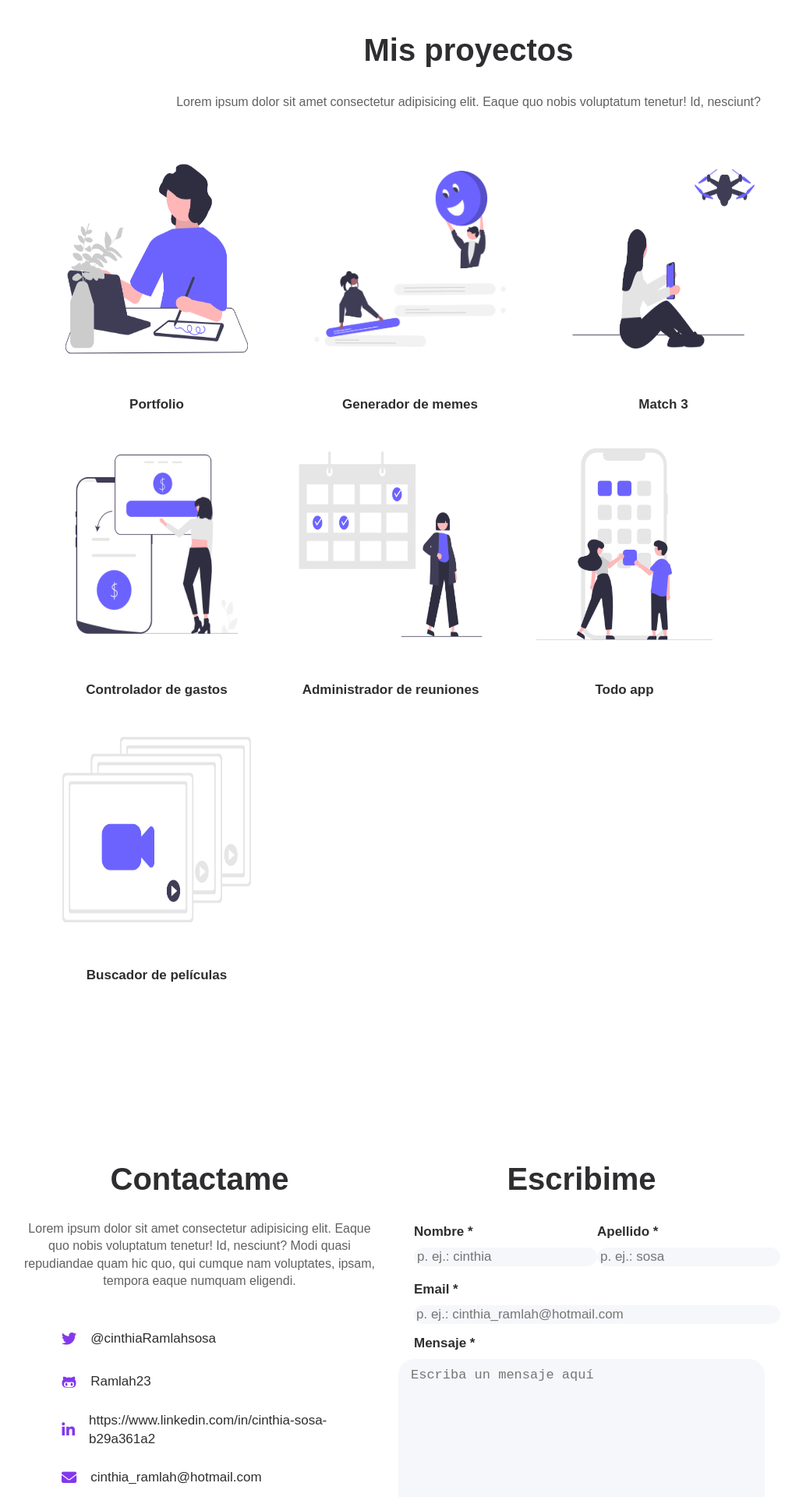
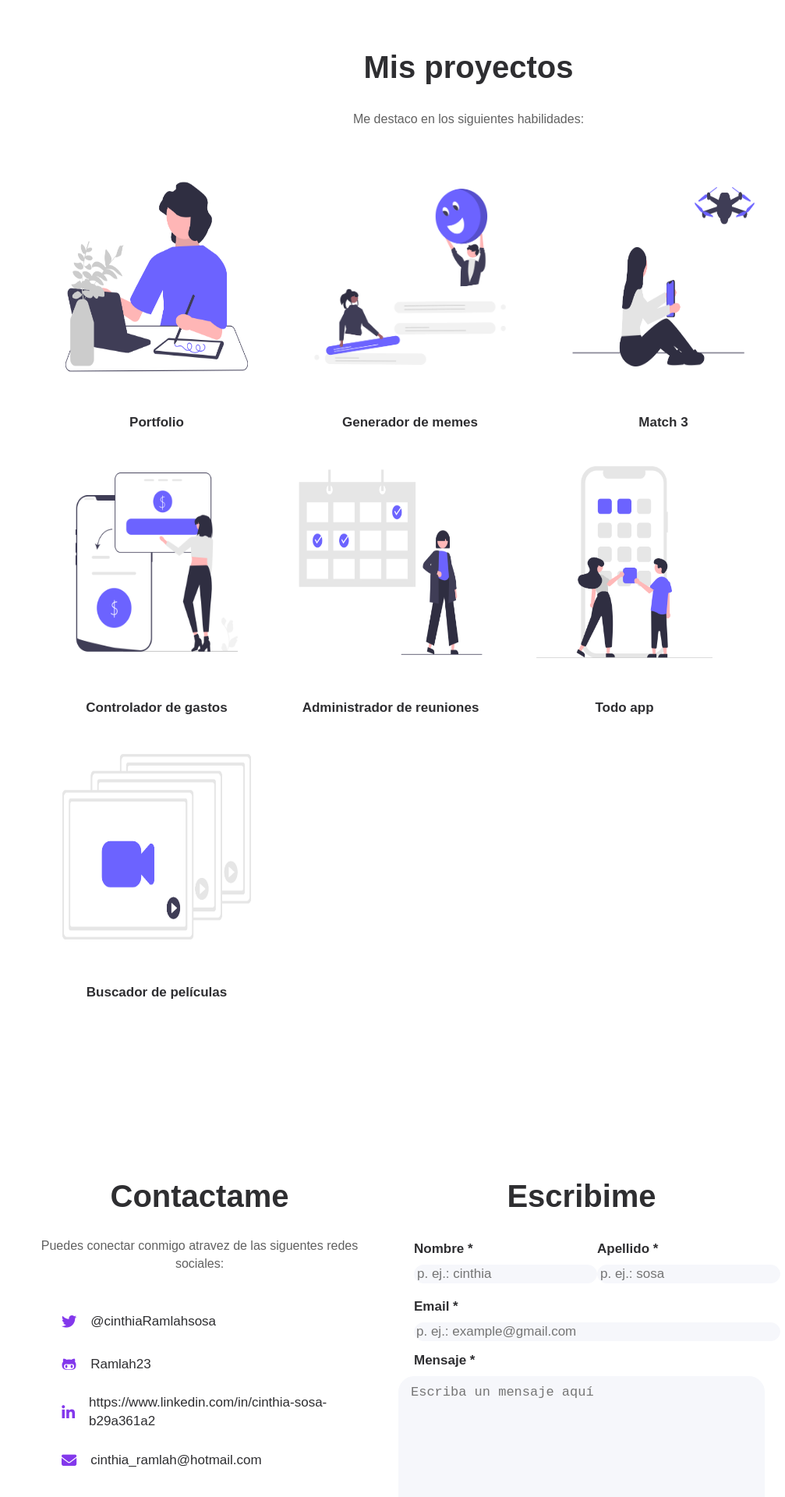
Before and after one commit to Ramlah23/mi-portafolio, a plain HTML site: page index.html in a window 1280 px wide. Shown: the part 2020-3940 px from the top of the page at 78% size, without its empty margins (39-1046 px from the left). Drawn offline with Linux system fonts and the light colour scheme.

Commit message:
se modifico la frase

```diff
--- a/index.html
+++ b/index.html
@@ -89,18 +89,17 @@
           <i class="fas fa-quote-right quote-icon"></i>
           <blockquote>
             <p class="descripcion2">
-                Un mundo sostenible significa trabajar juntos para crear, prosperidad para todos.
+              El trabajo en equipo es la capacidad de trabajo justo una visión común. La capacidad de dirigir los logotipos individuales hacia los objetivos de la organización. Es el combustible que permite a la gente común lograr resultados extraordinarios.
             </p>
           </blockquote>
-          <h2 class="autor">~Jacqueline Novagratz</h2>
+          <h2 class="autor">~Andrew Carnegie</h2>
         </div>
       </section>
       <section class="section project-section" id="projects">
         <div class="columna contenido">
           <h2 class="titulo">Mis proyectos</h2>
           <p class="descripcion">
-            Lorem ipsum dolor sit amet consectetur adipisicing elit. Eaque quo
-            nobis voluptatum tenetur! Id, nesciunt?
+            Me destaco en los siguientes habilidades:
           </p>
           <!-- Grilla de proyectos -->
           <div class="proyectos1">
@@ -147,12 +146,9 @@
             <section class="contacto-columna">
               <h2 class="titulo">Contactame</h2>
               <p class="descripcion">
-                Lorem ipsum dolor sit amet consectetur adipisicing elit. Eaque quo
-                nobis voluptatum tenetur! Id, nesciunt? Modi quasi repudiandae
-                quam hic quo, qui cumque nam voluptates, ipsam, tempora eaque
-                numquam eligendi.
+                Puedes conectar conmigo atravez de las siguentes redes sociales:
               </p>
-              <!-- Poner links href -->
+
               <section aria-label="Links de redes sociales">
                 <ul class="contacto-social-links">
                   <li class="contacto-social-item">
@@ -193,7 +189,7 @@
                 </div>
                 <div class="form-control">
                   <label for="email">Email *</label>
-                  <input type="email" name="Email" id="email" class="input-control" placeholder="p. ej.: cinthia_ramlah@hotmail.com" aria-label="Email" required="">
+                  <input type="email" name="Email" id="email" class="input-control" placeholder="p. ej.: example@gmail.com" aria-label="Email" required="">
                   <i class="far fa-times-circle icon-invalid" aria-hidden="true"></i>
                   <i class="far fa-check-circle icon-valid" aria-hidden="true"></i>
                 </div>
```
